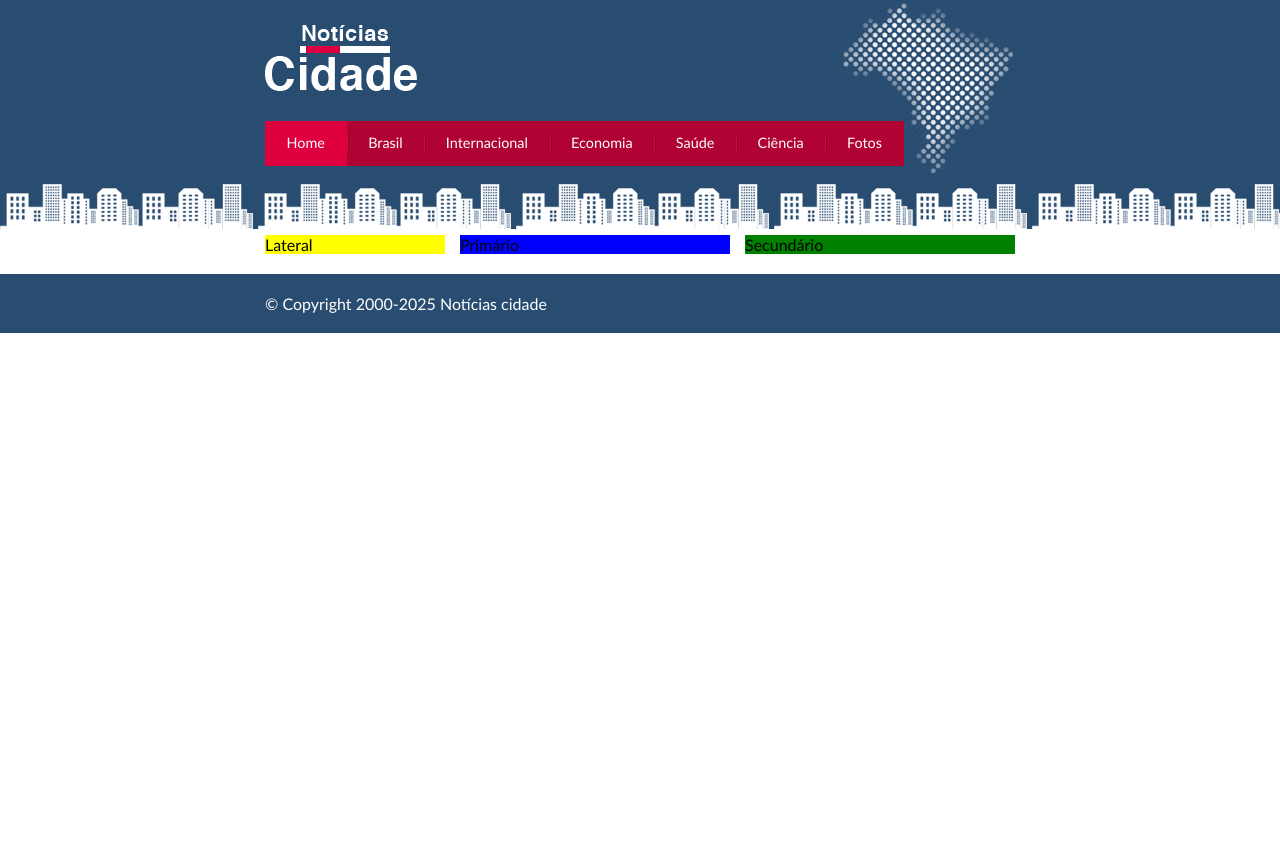
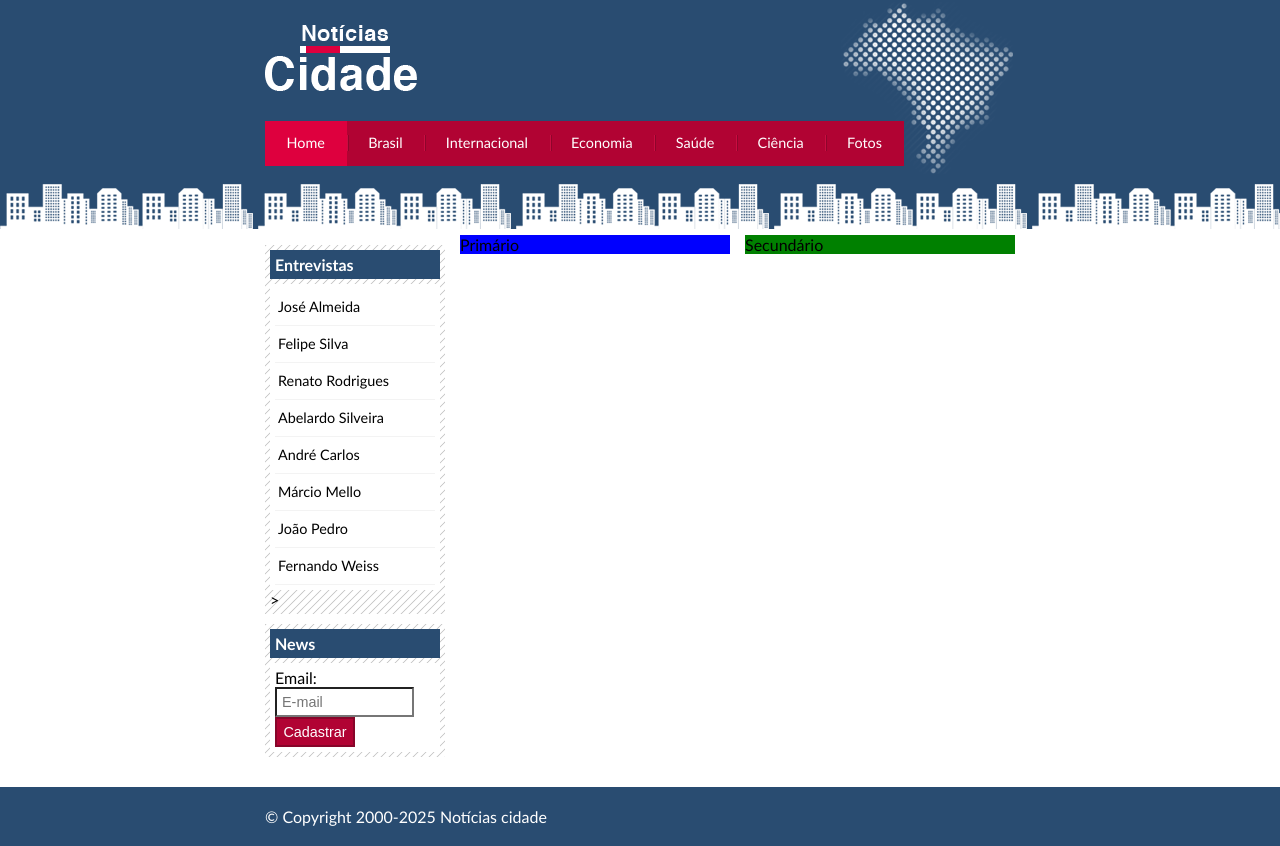
Before and after one commit to Mgperes/NoticeCity, a plain HTML site: page index.html in a window 1280 px wide. Before the commit the page ends 800 px from the top, so only its background shows below. Drawn offline with Linux system fonts and the light colour scheme.

Commit message:
Add content lateral for the site and fix the top navigation bar

```diff
--- a/css/style.css
+++ b/css/style.css
@@ -84,12 +84,27 @@ body.fotos #navegation a#fotos{
 
 }
 
+#lateral {
+    width: 180px;
+    float: left;
+    margin: 0 0 20px -750px ;
+}
+
 #primario {
     width: 270px;
     float: left;
     margin-left: 15px;
     background: blue;
     margin: 0 0 20px 195px;
+}
+
+#two-columns #primario {
+    width: 555px;
+}
+
+#one-columns #primario {
+    width: 750px;
+    margin: 0 0 20px 0;
 }
 
 #secundario {
@@ -99,13 +114,60 @@ body.fotos #navegation a#fotos{
     margin: 0 0 20px 15px;
 }
 
-#lateral {
-    width: 180px;
-    float: left;
-    background: yellow;
-    margin: 0 0 20px -750px ;
+.caixa {
+    background: #f3f3f3 url(../img/fundo-caixa.png);
+    padding: 5px;
+    margin: 10px 0;
 }
 
+h2 {
+    font-size: 1em;
+    background: #294c71;
+    color: #fff;
+    padding: 5px;
+}
+
+.caixa-conteudo {
+    background: #fff;
+    padding: 5px;
+    margin-top: 5px;
+}
+
+/* Menu Styles */
+#lateral ul a {
+    font-size: 0.9em;
+    padding: 3px;
+    display: block;
+    line-height: 30px;
+    color: #000;
+    text-decoration: none;
+    border-bottom: 1px solid #f3f3f3;
+}
+
+#lateral ul a:hover {
+    background: #f9f9f9 url(../img/marcador.png) no-repeat left center;
+    padding-left: 20px;
+    color: #a1a1a1;
+}
+
+label {
+    display: block;
+    cursor: pointer;
+}
+
+input {
+    padding: 5px;
+    width: 125px;
+    font-size: 0.9em;
+    background-color: #fff;
+}
+
+input.submit {
+    width: 80px;
+    background-color: #b10333;
+    color: #fff;
+    border:  2px solid #870529;
+}
 #container-rodape {
     background: #294c71;
     padding: 20px;
--- a/index.html
+++ b/index.html
@@ -28,7 +28,45 @@
              <div id="content">
                 <div id="primario">Primário</div>
                 <div id="secundario">Secundário</div>
-                <div id="lateral">Lateral</div>
+                <!--start of lateral-->
+                <div id="lateral">
+                    <div class="caixa">
+                        <h2>Entrevistas</h2>
+                        <div class="caixa-conteudo">
+                            <ul>
+                                <li><a href="entrevista1.html">José Almeida</a></li>
+                                <li><a href="entrevista2.html">Felipe Silva</a></li>
+                                <li><a href="entrevista3.html">Renato Rodrigues</a></li>
+                                <li><a href="entrevista1.html">Abelardo Silveira</a></li>
+                                <li><a href="entrevista2.html">André Carlos</a></li>
+                                <li><a href="entrevista3.html">Márcio Mello</a></li>
+                                <li><a href="entrevista1.html">João Pedro</a></li>
+                                <li><a href="entrevista2.html">Fernando Weiss</a></li>
+                            </ul>
+
+                        </div>>
+
+                    </div>
+
+                    <div class="caixa">
+                        <h2>News</h2>
+                        <div class="caixa-conteudo">
+                            <form>
+                                <div>
+                                    <label for="email">Email:</label>
+                                    <input type="text" name="email" id="email" placeholder="E-mail"/>
+                                </div>
+                                <div>
+                                    <input class="submit" type="submit" value="Cadastrar"/>
+                                </div>
+                            </form>
+
+                        </div>
+
+                    </div>
+
+                </div>
+                <!--end of lateral-->
              </div>
             <!--end of content-->
 
```
